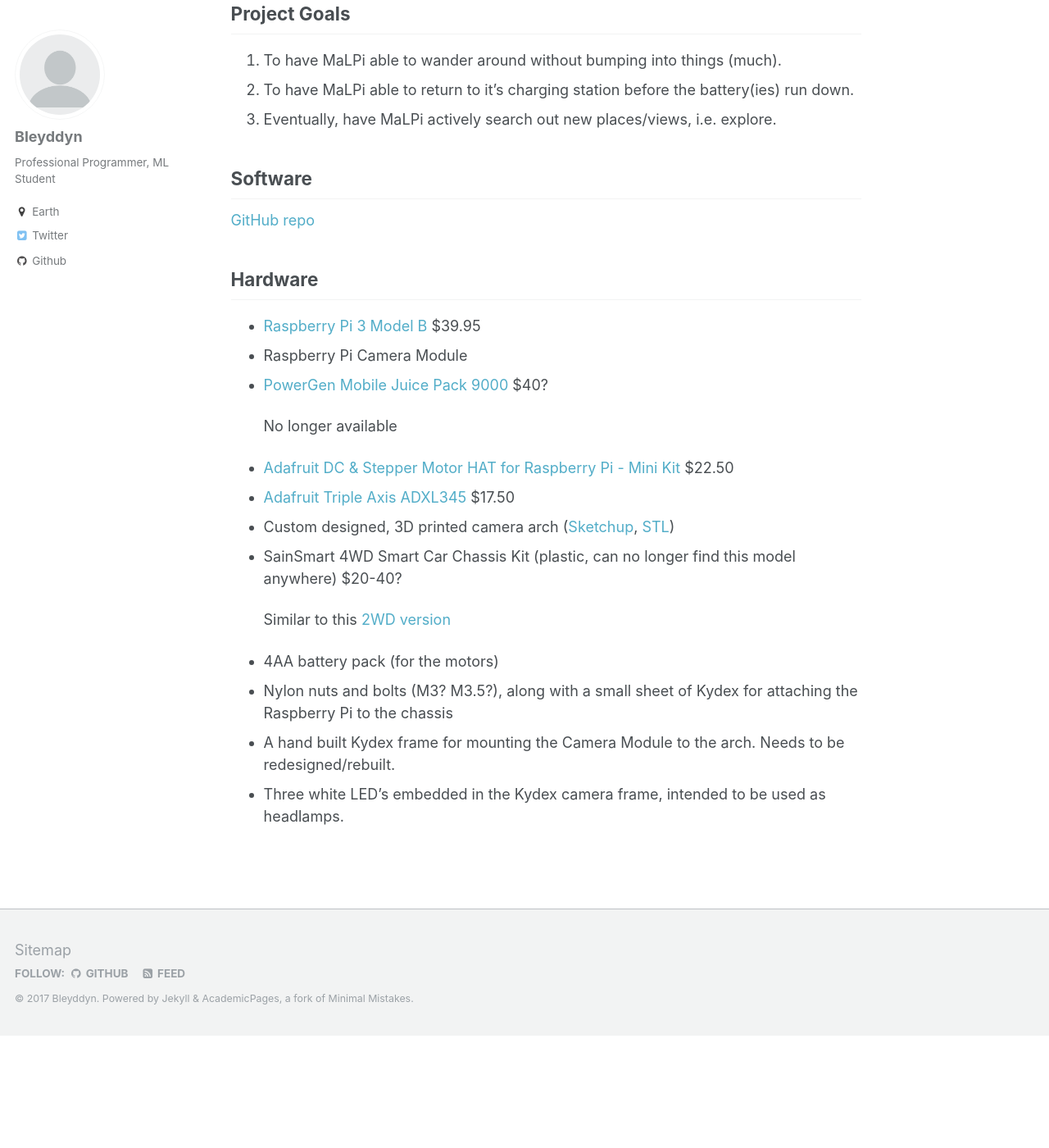
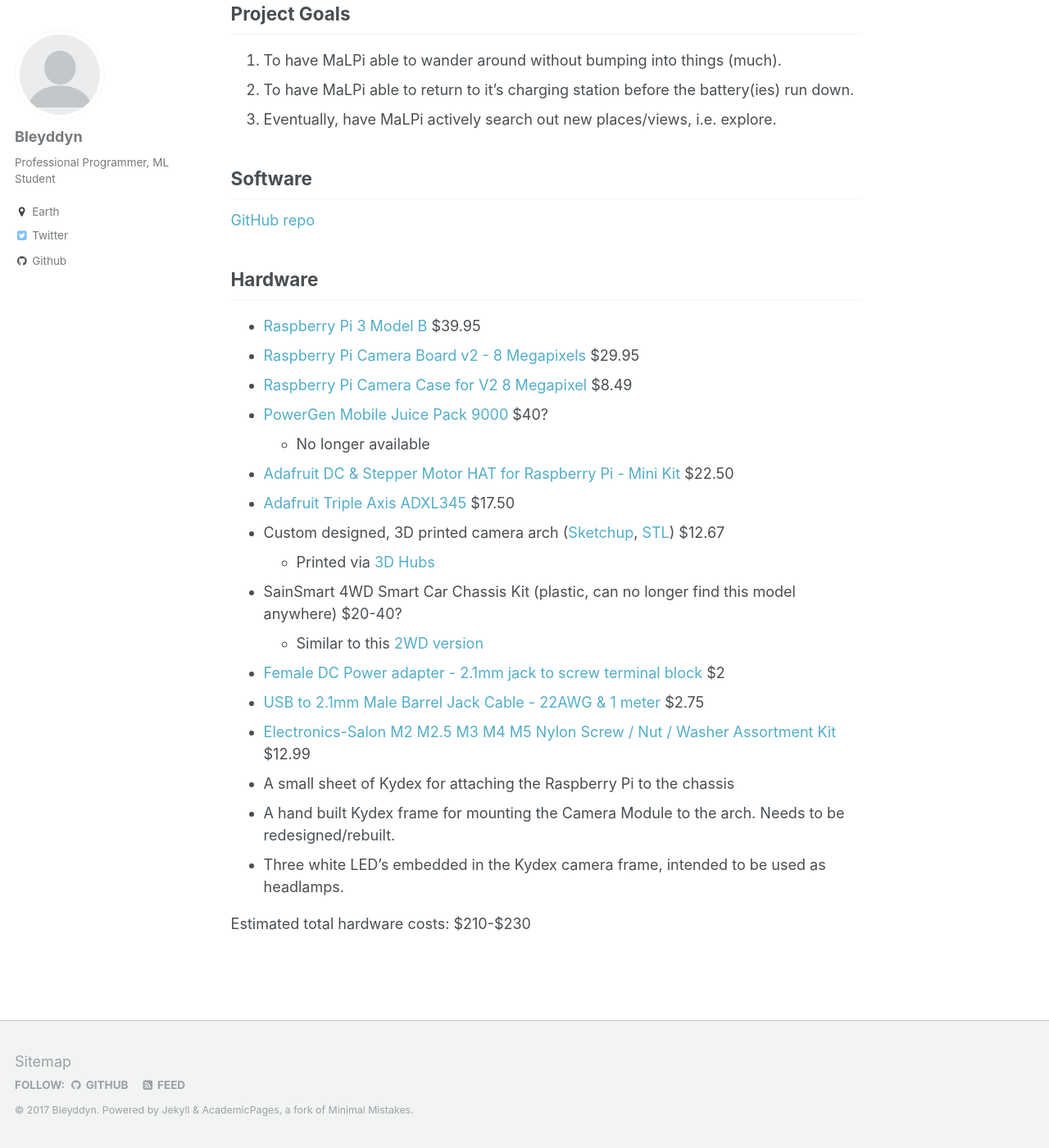
Before and after one commit to Bleyddyn/Bleyddyn.github.io, a Jekyll site: the page built from _pages/malpi.md, in a window 1280 px wide and 1400 px high, scrolled down 393 px. Shown: the whole window at 82% size. Built offline with Jekyll 4.4.1, drawn with Linux system fonts in a browser that asks for light colours; before the commit the page ends 1656 px from its top, so only the background shows below that; some of the changed text lies outside the part shown.

Commit message:
Finished copying images over from Google+. Updated the main MaLPi page with current hardware and some extra cost info.

```diff
--- a/_pages/malpi.md
+++ b/_pages/malpi.md
@@ -6,7 +6,7 @@
   - /malpi.html
 ---
 
-**Ma**chine **L**earning on a Raspberry **Pi** (also a subtle reference to the Stargate shows)
+**Ma**chine **L**earning on a Raspberry **Pi** (also a *subtle* reference to the Stargate shows)
 
 A robotics project for playing around with hardware and learning to use Machine Learning techniques.
 
@@ -26,17 +26,21 @@
 ## Hardware
 
 * [Raspberry Pi 3 Model B](https://www.adafruit.com/products/3055) $39.95
-* Raspberry Pi Camera Module
+* [Raspberry Pi Camera Board v2 - 8 Megapixels](https://www.adafruit.com/products/3099) $29.95
+* [Raspberry Pi Camera Case for V2 8 Megapixel](https://www.amazon.com/gp/product/B00IJZJKK4) $8.49
 * [PowerGen Mobile Juice Pack 9000](https://www.amazon.com/PowerGen®-9000mAh-External-Capacity-imbedded/dp/B008TXFPS2) $40?
-
-  No longer available
+  * No longer available
 * [Adafruit DC & Stepper Motor HAT for Raspberry Pi - Mini Kit](https://www.adafruit.com/product/2348) $22.50
 * [Adafruit Triple Axis ADXL345](https://www.adafruit.com/products/1231) $17.50
-* Custom designed, 3D printed camera arch ([Sketchup](http://bleyddyn.github.io/MaLPi/20161008/CameraArch.skp), [STL](http://bleyddyn.github.io/MaLPi/20161008/CameraArchSingle.stl))
+* Custom designed, 3D printed camera arch ([Sketchup](http://bleyddyn.github.io/MaLPi/20161008/CameraArch.skp), [STL](http://bleyddyn.github.io/MaLPi/20161008/CameraArchSingle.stl)) $12.67
+  * Printed via [3D Hubs](https://www.3dhubs.com)
 * SainSmart 4WD Smart Car Chassis Kit (plastic, can no longer find this model anywhere) $20-40?
-
-  Similar to this [2WD version](https://www.amazon.com/SainSmart-Smart-Chassis-Tracing-Encoder/dp/B00NDXEUM0)
-* 4AA battery pack (for the motors)
-* Nylon nuts and bolts (M3? M3.5?), along with a small sheet of Kydex for attaching the Raspberry Pi to the chassis
+  * Similar to this [2WD version](https://www.amazon.com/SainSmart-Smart-Chassis-Tracing-Encoder/dp/B00NDXEUM0)
+* [Female DC Power adapter - 2.1mm jack to screw terminal block](https://www.adafruit.com/products/368) $2
+* [USB to 2.1mm Male Barrel Jack Cable - 22AWG & 1 meter](https://www.adafruit.com/products/2697) $2.75
+* [Electronics-Salon M2 M2.5 M3 M4 M5 Nylon Screw / Nut / Washer Assortment Kit](https://www.amazon.com/gp/product/B01G056FRK) $12.99
+* A small sheet of Kydex for attaching the Raspberry Pi to the chassis
 * A hand built Kydex frame for mounting the Camera Module to the arch. Needs to be redesigned/rebuilt.
 * Three white LED's embedded in the Kydex camera frame, intended to be used as headlamps.
+
+Estimated total hardware costs: $210-$230
```
Also changed, not shown: _posts/2013-03-17-blog-post-1.md (+6 -0 lines), _posts/2013-03-27-blog-post-3.md (+3 -0 lines), images/blog/2013-03-battery.jpeg (added), images/blog/2013-03-case.jpeg (added), images/blog/2013-03-hub.jpeg (added), images/blog/2013-03-lego-chassis.jpeg (added), images/blog/2013-03-setup1.jpeg (added), images/blog/2013-03-setup2.jpeg (added), images/blog/2013-03-webcam.jpeg (added).
